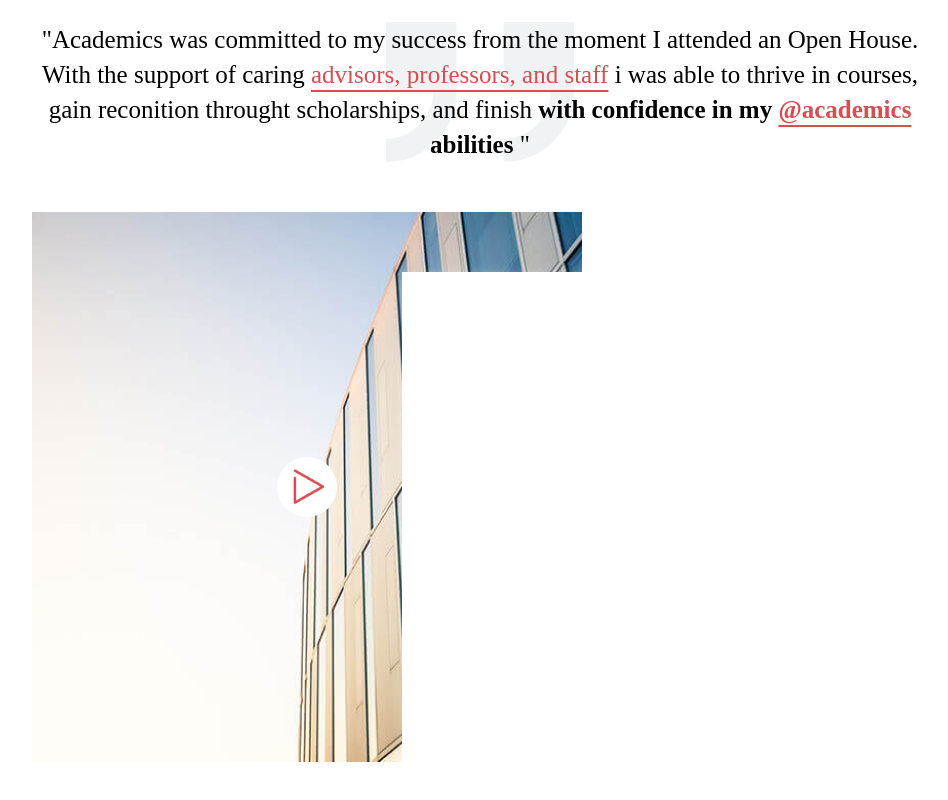
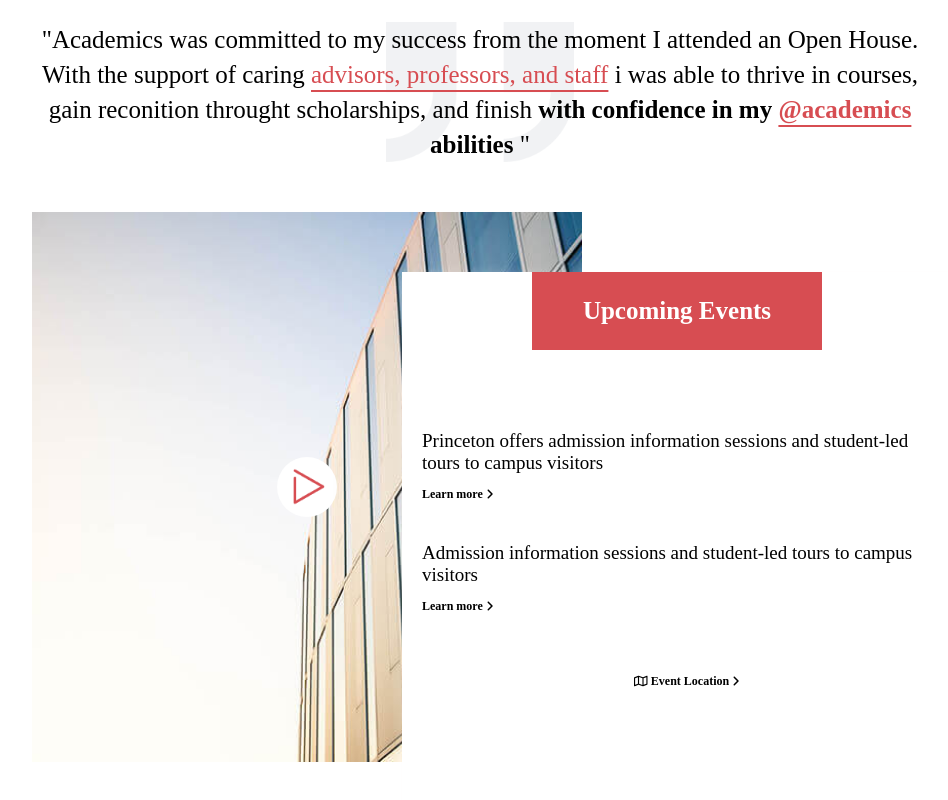
Before and after one commit to Emanuela91/proj-html-vuejs, a Vue app: page / in a window 1280 px wide. Shown: the part 2022-2822 px from the top of the page, without its empty margins (160-1108 px from the left). Built offline with nearby package versions, Linux system fonts and the light colour scheme.

Commit message:
terminate carte sovrapposte e importate icone da fontawesome

```diff
--- a/src/components/MainThird.vue
+++ b/src/components/MainThird.vue
@@ -17,15 +17,32 @@ export default {
             </p>
 
             <!-- sezione delle immagini sovrapposte -->
+            <!-- carta sotto -->
             <div class="events">
-                <div class="under">
+                <section class="under">
                     <img src="/img/play.png" alt="">
-                </div>
+                </section>
 
-                <div class="over">
+                <!-- carta sopra -->
+                <section class="over">
+                    <h4>Upcoming Events</h4>
 
+                    <div class="parag">
+                        Princeton offers admission information sessions and student-led tours to campus
+                        visitors
+                    </div>
+                    <span id="icon">Learn more <font-awesome-icon icon="fa-solid fa-angle-right" /></span>
 
-                </div>
+                    <div class="parag">
+                        Admission information sessions and student-led tours to campus
+                        visitors
+                    </div>
+                    <span id="icon">Learn more <font-awesome-icon icon="fa-solid fa-angle-right" /></span>
+
+                    <div class="location"><font-awesome-icon icon="fa-regular fa-map" /> Event Location
+                        <font-awesome-icon icon="fa-solid fa-angle-right" />
+                    </div>
+                </section>
             </div>
         </div>
     </section>
@@ -37,6 +54,7 @@ export default {
 @use '../styles/partials/mixins' as*;
 @use '../styles/partials/variables' as*;
 
+// sezione del paragrafo
 p {
     margin: 50px 0;
     font-size: 25px;
@@ -58,10 +76,12 @@ p {
     }
 }
 
+// sezione delle carte sovrapposte
 .events {
     display: flex;
     position: absolute;
 
+    // carta sotto
     .under {
         height: 550px;
         width: 550px;
@@ -76,10 +96,9 @@ p {
             height: 60px;
             border-radius: 100px;
         }
-
-
     }
 
+    // carta sopra
     .over {
         position: relative;
         height: 550px;
@@ -88,8 +107,35 @@ p {
         top: 60px;
         right: 180px;
         background-color: white;
+
+        h4 {
+            background-color: $text_red;
+            color: white;
+            padding: 25px 0;
+            margin: 0 130px;
+            margin-bottom: 80px;
+        }
+
+        .parag {
+            font-size: 19px;
+            padding: 0 20px;
+            margin-top: 40px;
+            margin-bottom: 10px;
+        }
+
+        #icon {
+            font-size: 12px;
+            font-weight: bold;
+            margin-left: 20px;
+        }
+
+        .location {
+            font-size: 12px;
+            font-weight: bold;
+            margin-top: 60px;
+            margin-left: 20px;
+            text-align: center;
+        }
     }
-
-
 }
 </style>
--- a/src/main.js
+++ b/src/main.js
@@ -4,9 +4,11 @@ import App from './App.vue'
 
 import { library } from '@fortawesome/fontawesome-svg-core'
 import { FontAwesomeIcon } from '@fortawesome/vue-fontawesome'
-import { faPlayCircle } from '@fortawesome/free-regular-svg-icons'
+import { faAngleRight } from '@fortawesome/free-solid-svg-icons'
+import { faMap } from '@fortawesome/free-regular-svg-icons'
 
-library.add(faPlayCircle)
+library.add(faAngleRight)
+library.add(faMap)
 
 // createApp(App).mount('#app')
 createApp(App).component('font-awesome-icon', FontAwesomeIcon).mount('#app');
```
